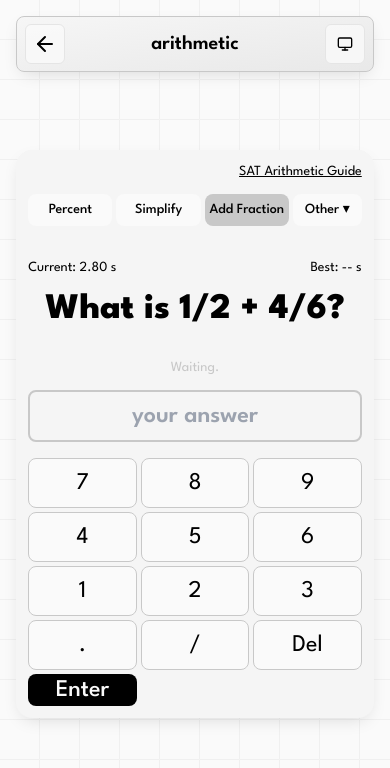
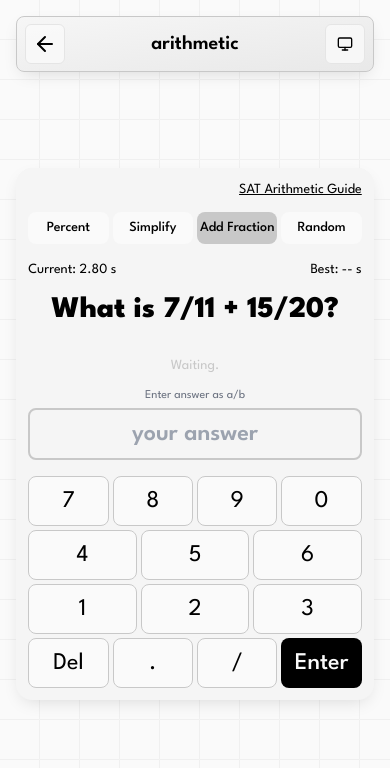
Before and after one commit to iskochergin/megamath, a Next.js app: page /sat-arith in a window 390 px wide. Both pictures are taken after typing "Sample" into the empty fields and a click on the button "Add Fraction". Shown: the top 768 px of the page. Built offline with nearby package versions, Linux system fonts and the light colour scheme.

Commit message:
sat arith keyboard, font, tasks change

```diff
--- a/src/pages/sat-arith.tsx
+++ b/src/pages/sat-arith.tsx
@@ -3,101 +3,82 @@ import Head from "next/head";
 import Navbar from "../components/Navbar";
 import {GridPattern} from "@/components/GridPattern";
 
-// our three SAT-arithmetic types
 type ProblemType = "percent" | "simplify" | "add-fraction" | "random";
 
-// pick a random integer in [min…max]
 const randInt = (min: number, max: number) =>
     Math.floor(Math.random() * (max - min + 1)) + min;
 
-// greatest common divisor
 const gcd = (a: number, b: number): number =>
     b === 0 ? a : gcd(b, a % b);
 
 const SATArithmeticDrill: React.FC = () => {
-    const tabs: ProblemType[] = ["percent", "simplify", "add-fraction"];
+    const tabs: ProblemType[] = ["percent", "simplify", "add-fraction", "random"];
     const [selected, setSelected] = useState<ProblemType>("percent");
-    const [showExtra, setShowExtra] = useState(false);
-
-    // the current question text, and the correct answer
     const [question, setQuestion] = useState("");
     const [correct, setCorrect] = useState<string>("");
-
     const [inputValue, setInputValue] = useState("");
     const [feedback, setFeedback] = useState("");
     const [history, setHistory] = useState<boolean[]>([]);
     const [totalCount, setTotalCount] = useState(0);
-
     const [bestTime, setBestTime] = useState<number | null>(null);
     const [startTime, setStartTime] = useState(Date.now());
     const [currentTime, setCurrentTime] = useState(0);
-
     const [countdown, setCountdown] = useState(0);
     const [isCounting, setIsCounting] = useState(false);
+    const [dotCount, setDotCount] = useState(0);
+    const inputRef = useRef<HTMLInputElement>(null);
+    const [mounted, setMounted] = useState(false);
 
-    const inputRef = useRef<HTMLInputElement>(null);
-
-    // tiny dot animation
-    const [dotCount, setDotCount] = useState(0);
     useEffect(() => {
         const iv = setInterval(() => setDotCount((c) => (c + 1) % 4), 500);
         return () => clearInterval(iv);
     }, []);
 
-    // autofocus
     useEffect(() => {
         inputRef.current?.focus();
     }, []);
 
-    // mount animation
-    const [mounted, setMounted] = useState(false);
     useEffect(() => setMounted(true), []);
 
-    // load best time
     useEffect(() => {
         const b = localStorage.getItem("best_arithmetic");
         if (b) setBestTime(parseFloat(b));
     }, []);
 
-    // *** problem generator ***
     const genProblem = () => {
         let q = "";
         let ans = "";
-
-        // pick type
         const type =
             selected === "random"
                 ? tabs[randInt(0, tabs.length - 1)]
                 : selected;
-
         if (type === "percent") {
-            // percent-of: pick p in [5,10,15,…,50], base in [20…200]
             const p = [5, 10, 15, 20, 25, 30, 40, 50][randInt(0, 7)];
             const n = randInt(20, 200);
             q = `What is ${p}% of ${n}?`;
             ans = ((p / 100) * n).toString();
         } else if (type === "simplify") {
-            // simplify fraction: pick numerator/denom share gcd >1
-            const d1 = randInt(2, 9);
-            const d2 = randInt(2, 9);
+            let d1 = randInt(10, 99);
+            let d2 = randInt(10, 99);
+            while (gcd(d1, d2) === 1) {
+                d1 = randInt(10, 99);
+                d2 = randInt(10, 99);
+            }
             const g = gcd(d1, d2);
             q = `Simplify ${d1}/${d2}`;
             ans = `${d1 / g}/${d2 / g}`;
         } else if (type === "add-fraction") {
-            // add two unlike unit fractions: a/b + c/d
-            const b = [2, 3, 4, 5, 6][randInt(0, 4)];
-            let d = [2, 3, 4, 5, 6][randInt(0, 4)];
-            while (d === b) d = [2, 3, 4, 5, 6][randInt(0, 4)];
+            const b = randInt(10, 20);
+            let d = randInt(10, 20);
+            while (d === b) d = randInt(10, 20);
             const a = randInt(1, b - 1);
             const c = randInt(1, d - 1);
-            // compute sum and simplify
             const num = a * d + c * b;
             const den = b * d;
             const g = gcd(num, den);
             q = `What is ${a}/${b} + ${c}/${d}?`;
             ans = `${num / g}/${den / g}`;
         }
-
         setQuestion(q);
         setCorrect(ans);
         setInputValue("");
@@ -107,9 +88,9 @@ const SATArithmeticDrill: React.FC = () => {
         setStartTime(Date.now());
         inputRef.current?.focus();
     };
+
     useEffect(genProblem, [selected]);
 
-    // timer
     useEffect(() => {
         if (isCounting) return;
         const iv = setInterval(() => {
@@ -118,7 +99,6 @@ const SATArithmeticDrill: React.FC = () => {
         return () => clearInterval(iv);
     }, [startTime, isCounting]);
 
-    // submit / skip
     const handleSubmit = () => {
         if (isCounting) {
             genProblem();
@@ -127,12 +107,10 @@ const SATArithmeticDrill: React.FC = () => {
         const ans = inputValue.trim();
         const ok = ans === correct;
         const elapsed = (Date.now() - startTime) / 1000;
-
         if (ok && (bestTime === null || elapsed < bestTime)) {
             setBestTime(elapsed);
             localStorage.setItem("best_arithmetic", `${elapsed}`);
         }
-
         setFeedback(ok ? "Correct!" : `Wrong: ${correct}`);
         setHistory((h) => [...h, ok]);
         setTotalCount((c) => c + 1);
@@ -140,7 +118,6 @@ const SATArithmeticDrill: React.FC = () => {
         setCountdown(3);
     };
 
-    // countdown to next
     useEffect(() => {
         if (!isCounting) return;
         if (countdown > 0) {
@@ -151,9 +128,7 @@ const SATArithmeticDrill: React.FC = () => {
         }
     }, [countdown, isCounting]);
 
-    // allow digits, slash, dot
-    const sanitize = (s: string) =>
-        s.replace(/[^0-9./]/g, "");
+    const sanitize = (s: string) => s.replace(/[^0-9./]/g, "");
 
     return (
         <>
@@ -164,9 +139,7 @@ const SATArithmeticDrill: React.FC = () => {
                 />
                 <title>SAT Arithmetic Drill</title>
             </Head>
-
             <Navbar pageTitle="arithmetic"/>
-
             <main className="relative pt-16 flex items-center justify-end min-h-[calc(100vh-4rem)] md:justify-center">
                 <GridPattern
                     width={40}
@@ -174,7 +147,6 @@ const SATArithmeticDrill: React.FC = () => {
                     strokeDasharray={0}
                     className="absolute inset-0"
                 />
-
                 <div
                     className={`
             relative z-10 mt-6 w-11/12 sm:w-10/12 md:w-2/3 lg:w-1/2 xl:w-5/12
@@ -185,7 +157,6 @@ const SATArithmeticDrill: React.FC = () => {
             ${mounted ? "scale-100" : "scale-105"}
           `}
                 >
-                    {/* guide */}
                     <div className="text-right text-sm mb-3 sm:mb-4">
                         <a
                             href="https://collegereadiness.collegeboard.org/sat/practice"
@@ -196,16 +167,11 @@ const SATArithmeticDrill: React.FC = () => {
                             SAT Arithmetic Guide
                         </a>
                     </div>
-
-                    {/* tabs */}
                     <div className="flex flex-wrap justify-center gap-1 sm:gap-2 mb-4 sm:mb-6">
                         {tabs.map((t) => (
                             <button
                                 key={t}
-                                onClick={() => {
-                                    setSelected(t);
-                                    setShowExtra(false);
-                                }}
+                                onClick={() => setSelected(t)}
                                 className={`
                   flex-1 min-w-[80px] py-1.5 sm:py-2 rounded-lg text-sm font-medium
                   ${
@@ -219,61 +185,21 @@ const SATArithmeticDrill: React.FC = () => {
                                     ? "Percent"
                                     : t === "simplify"
                                         ? "Simplify"
-                                        : "Add Fraction"}
+                                        : t === "add-fraction"
+                                            ? "Add Fraction"
+                                            : "Random"}
                             </button>
                         ))}
-                        <button
-                            onClick={() => setShowExtra((x) => !x)}
-                            className="
-                px-3 py-1.5 sm:px-4 sm:py-2 rounded-lg text-sm font-medium
-                bg-[rgb(var(--background))] dark:bg-[rgb(var(--primary))]
-              "
-                        >
-                            Other ▾
-                        </button>
                     </div>
-
-                    {/* extra menu */}
-                    <div
-                        className={`
-              overflow-hidden transition-[max-height] duration-300 mb-4 sm:mb-6
-              ${showExtra ? "max-h-20" : "max-h-0"}
-            `}
-                    >
-                        <div className="flex flex-wrap gap-1 sm:gap-2">
-                            <button
-                                onClick={() => {
-                                    setSelected("random");
-                                    setShowExtra(false);
-                                }}
-                                className={`
-                  py-1.5 sm:py-2 px-2 sm:px-3 rounded-lg text-sm
-                  ${
-                                    selected === "random"
-                                        ? "bg-[rgb(var(--accent))] dark:bg-white dark:text-black"
-                                        : "bg-[rgb(var(--background))] dark:bg-[rgb(var(--primary))]"
-                                }
-                `}
-                            >
-                                random
-                            </button>
-                        </div>
-                    </div>
-
-                    {/* timers */}
                     <div className="flex justify-between text-sm mb-3 sm:mb-4">
                         <div>Current: {currentTime.toFixed(2)} s</div>
                         <div>Best: {bestTime?.toFixed(2) ?? "--"} s</div>
                     </div>
-
-                    {/* problem */}
                     <div className="text-center mb-4 sm:mb-6">
-            <span className="text-4xl sm:text-5xl md:text-6xl font-extrabold">
+            <span className="text-3xl sm:text-4xl md:text-5xl font-extrabold">
               {question}
             </span>
                     </div>
-
-                    {/* history */}
                     <div className="flex items-center justify-center mb-3 sm:mb-4">
                         {totalCount > 3 && (
                             <span className="text-xs text-[rgb(var(--accent))] mr-2">
@@ -292,8 +218,6 @@ const SATArithmeticDrill: React.FC = () => {
                             />
                         ))}
                     </div>
-
-                    {/* feedback */}
                     <div className="text-center mb-3 sm:mb-4 min-h-[1.25rem]">
                         {feedback ? (
                             <>
@@ -310,8 +234,11 @@ const SATArithmeticDrill: React.FC = () => {
                             </div>
                         )}
                     </div>
-
-                    {/* input */}
+                    {(selected === "add-fraction" || selected === "simplify") && (
+                        <div className="text-xs text-gray-500 dark:text-gray-400 mb-1 text-center">
+                            Enter answer as a/b
+                        </div>
+                    )}
                     <div className="mb-4 sm:mb-6">
                         <input
                             ref={inputRef}
@@ -324,39 +251,60 @@ const SATArithmeticDrill: React.FC = () => {
                             placeholder="your answer"
                         />
                     </div>
-
-                    {/* keypad for mobile */}
                     <div className="md:hidden w-full mx-auto">
-                        <div className="grid grid-cols-3 gap-1 sm:gap-[6px]">
-                            {["7", "8", "9", "4", "5", "6", "1", "2", "3"].map((d) => (
+                        <div className="grid grid-cols-4 gap-1 sm:gap-[6px]">
+                            {["7", "8", "9", "0"].map((d) => (
                                 <button
                                     key={d}
                                     onClick={() => setInputValue((v) => v + d)}
-                                    className={`text-2xl bg-[rgb(var(--background))] dark:bg-[rgb(var(--primary))] border border-[rgb(var(--accent))] rounded-lg max-[360px]:py-1.5 py-2 sm:py-[10px]`}
+                                    className="text-2xl bg-[rgb(var(--background))] dark:bg-[rgb(var(--primary))] border border-[rgb(var(--accent))] rounded-lg py-2 sm:py-[10px]"
                                 >
                                     {d}
                                 </button>
                             ))}
                         </div>
                         <div className="grid grid-cols-3 gap-1 sm:gap-[6px] mt-1">
-                            {[".", "/", "Del"].map((d) => (
+                            {["4", "5", "6"].map((d) => (
                                 <button
                                     key={d}
-                                    onClick={() => {
-                                        if (d === "Del") setInputValue((v) => v.slice(0, -1));
-                                        else setInputValue((v) => v + d);
-                                    }}
-                                    className={`text-2xl bg-[rgb(var(--background))] dark:bg-[rgb(var(--primary))] border border-[rgb(var(--accent))] rounded-lg max-[360px]:py-1.5 py-2 sm:py-[10px]`}
+                                    onClick={() => setInputValue((v) => v + d)}
+                                    className="text-2xl bg-[rgb(var(--background))] dark:bg-[rgb(var(--primary))] border border-[rgb(var(--accent))] rounded-lg py-2 sm:py-[10px]"
                                 >
                                     {d}
                                 </button>
                             ))}
-                            <button
-                                onClick={handleSubmit}
-                                className="text-2xl bg-[rgb(var(--foreground))] text-[rgb(var(--background))] rounded-lg font-medium"
-                            >
-                                Enter
-                            </button>
+                        </div>
+                        <div className="grid grid-cols-3 gap-1 sm:gap-[6px] mt-1">
+                            {["1", "2", "3"].map((d) => (
+                                <button
+                                    key={d}
+                                    onClick={() => setInputValue((v) => v + d)}
+                                    className="text-2xl bg-[rgb(var(--background))] dark:bg-[rgb(var(--primary))] border border-[rgb(var(--accent))] rounded-lg py-2 sm:py-[10px]"
+                                >
+                                    {d}
+                                </button>
+                            ))}
+                        </div>
+                        <div className="grid grid-cols-4 gap-1 sm:gap-[6px] mt-1">
+                            {["Del", ".", "/", "Enter"].map((d) => {
+                                const isEnter = d === "Enter";
+                                const cls = isEnter
+                                    ? "text-2xl py-2 sm:py-[10px] bg-[rgb(var(--foreground))] text-[rgb(var(--background))] rounded-lg font-medium"
+                                    : "text-2xl bg-[rgb(var(--background))] dark:bg-[rgb(var(--primary))] border border-[rgb(var(--accent))] rounded-lg py-2 sm:py-[10px]";
+                                return (
+                                    <button
+                                        key={d}
+                                        onClick={() => {
+                                            if (d === "Del") setInputValue((v) => v.slice(0, -1));
+                                            else if (d === "Enter") handleSubmit();
+                                            else setInputValue((v) => v + d);
+                                        }}
+                                        className={cls}
+                                    >
+                                        {d}
+                                    </button>
+                                );
+                            })}
                         </div>
                     </div>
                 </div>
```
